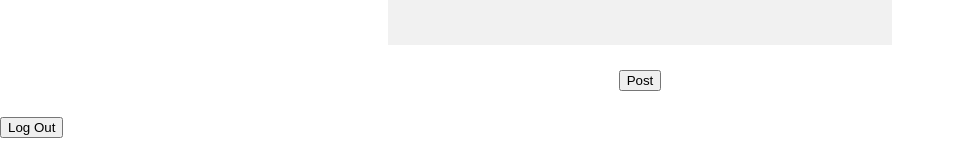
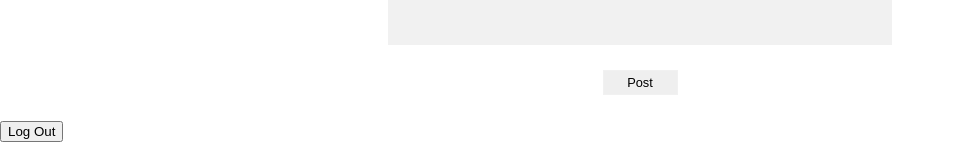
Before and after one commit to MarianaShebanova/Frontend-Developer, a React (Create React App) app: page /profile-page in a window 1280 px wide. Shown: the part 335-495 px from the top of the page, without its empty margins (0-955 px from the left). Built offline with nearby package versions, Linux system fonts and the light colour scheme; sample sign-in values are in the browser's storage.

Commit message:
extra post form styling

```diff
--- a/src/index.css
+++ b/src/index.css
@@ -30,4 +30,15 @@ code {
 .postButton {
   text-align: center;
   margin: 25px 0;
+  width: 75px;
+  height: 25px;
+  border: 1px solid rgb(241, 241, 241);
+  font-size: 0.8rem;
 }
+
+.postButton:hover {
+  font-size: 1.0rem;
+  border: none;
+  background: rgb(241, 241, 241);
+  transition: 1s;
+}
```
